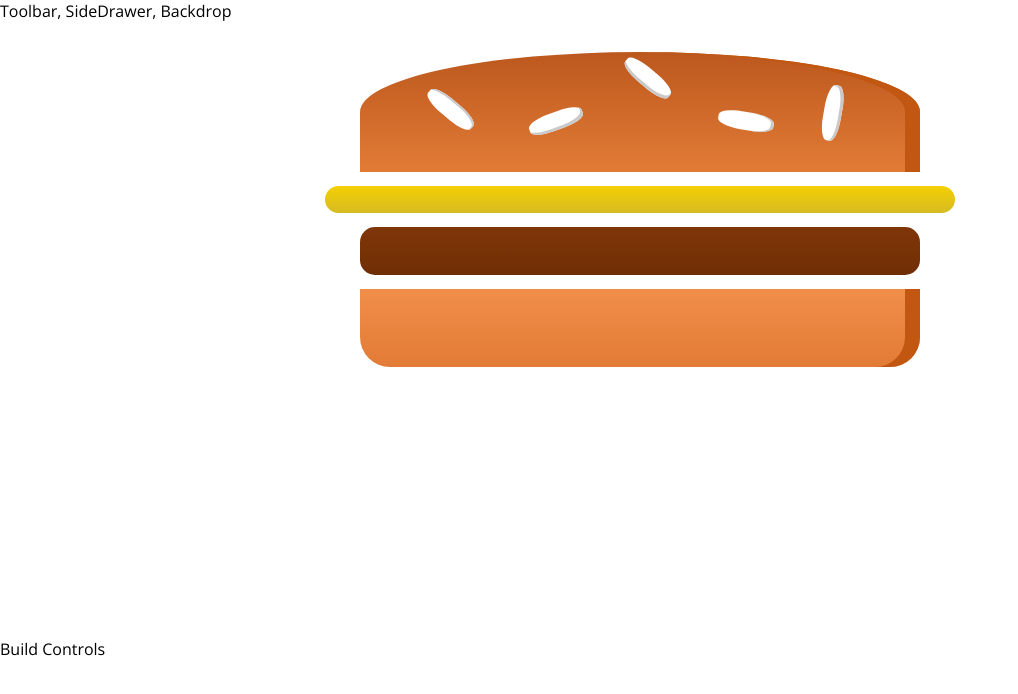
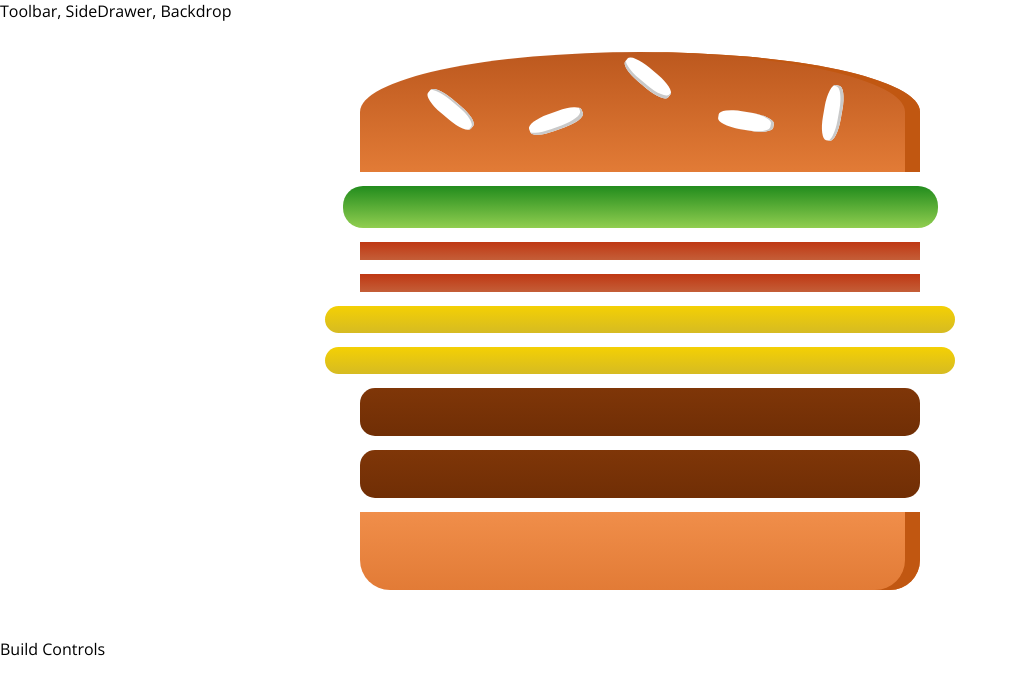
Before and after one commit to kmorgan8588/burgerBuilder, a React (Create React App) app: page / in a window 1280 px wide. Shown: the top 694 px of the page, without its empty margins (0-1018 px from the left). Built offline with nearby package versions, Linux system fonts and the light colour scheme.

Commit message:
transform BurgerBuilder state into BurgerIngredients inside Burger component

```diff
--- a/src/components/Burger/Burger.js
+++ b/src/components/Burger/Burger.js
@@ -4,11 +4,14 @@
 
 
 const burger = (props) => {
+    const transformedIngredients = Object.keys(props.ingredients).map(ingredient => {
+        return [...Array(props.ingredients[ingredient]).fill('').map((_, i) =>
+            (<BurgerIngredient key={ingredient + i} type={ingredient} />))]
+    })
     return (
         <div className={styles.Burger}>
             <BurgerIngredient type="bread-top" />
-            <BurgerIngredient type="cheese" />
-            <BurgerIngredient type="meat" />
+            {transformedIngredients}
             <BurgerIngredient type="bread-bottom" />
 
         </div>
--- a/src/containers/BurgerBuilder/BurgerBuilder.js
+++ b/src/containers/BurgerBuilder/BurgerBuilder.js
@@ -1,17 +1,20 @@
 import React, { Component, Fragment } from 'react';
 import Burger from '../../components/Burger/Burger';
 class BurgerBuilder extends Component {
-    constructor(props) {
-        super(props);
-        this.state = {
-
+    state = {
+        ingredients: {
+            lettuce: 1,
+            bacon: 2,
+            cheese: 2,
+            meat: 2
         }
     }
 
     render() {
+        const { ingredients } = this.state;
         return (
             <Fragment>
-                <Burger />
+                <Burger ingredients={ingredients} />
                 <div>Build Controls</div>
             </Fragment>
         )
```
